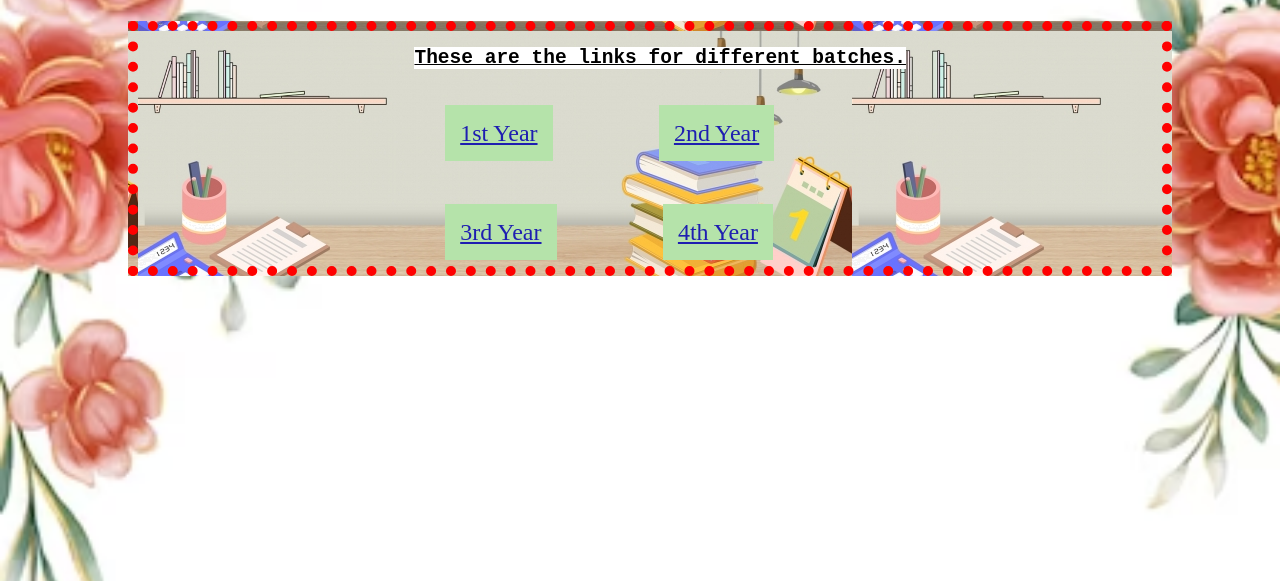
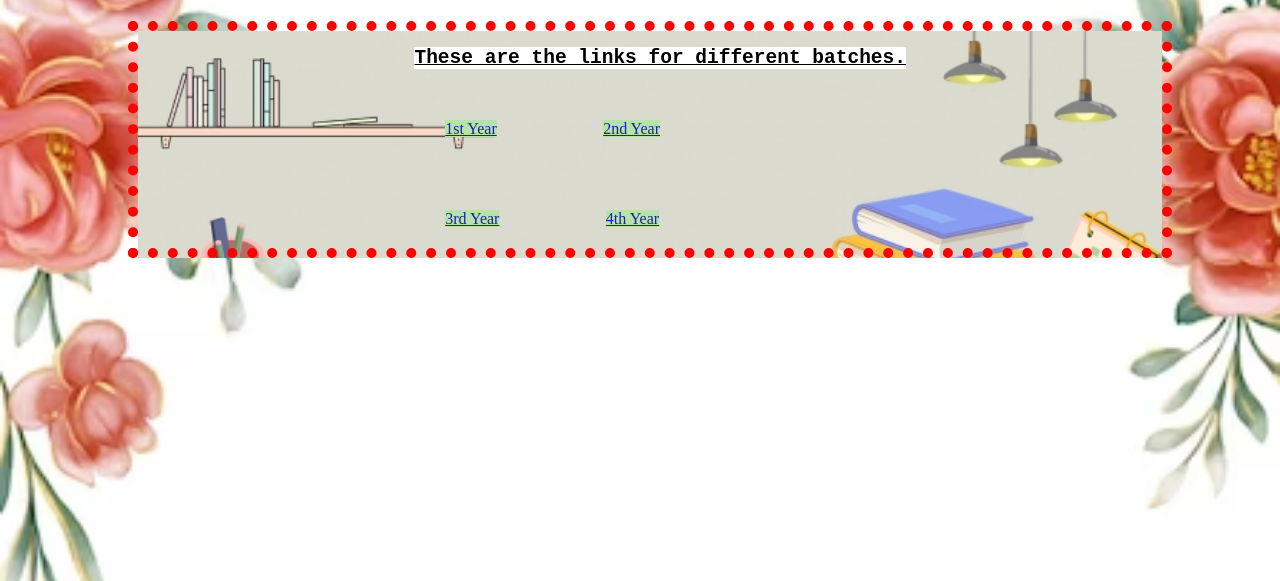
Before and after one commit to alok02op/alok02op.github.io, a plain HTML site: page index.html in a window 1280 px wide. Shown: the part 219-800 px from the top of the page. Drawn offline with Linux system fonts and the light colour scheme.

Commit message:
new changes2

```diff
--- a/style.css
+++ b/style.css
@@ -14,7 +14,7 @@ body {
 .link {
     border: 10px dotted red;
     background-image: url('bgimg.png');
-    /* background-repeat:no-repeat;background-size: cover; */
+    background-repeat:no-repeat;background-size: cover;
     position: absolute;top: 30%; left: 10%; width: 80%;
     height: fit-content; padding-bottom: 20px;
 }
@@ -41,13 +41,13 @@ body {
 
 a:link,a:visited {
     background-color: rgb(181,227,170); color:#1e1eb1;
-    font-size: 150%; padding: 15px;
+    /* font-size: 150%; padding: 15px; */
 }
 
 
 a:hover,a:active {
     background-color: white; color:rgb(240,10,160);
-     font-size: 150%; padding: 15px;
+     /* font-size: 150%; padding: 15px; */
 }
 
 /* ----------------------------------------------------------------------------- */
```
